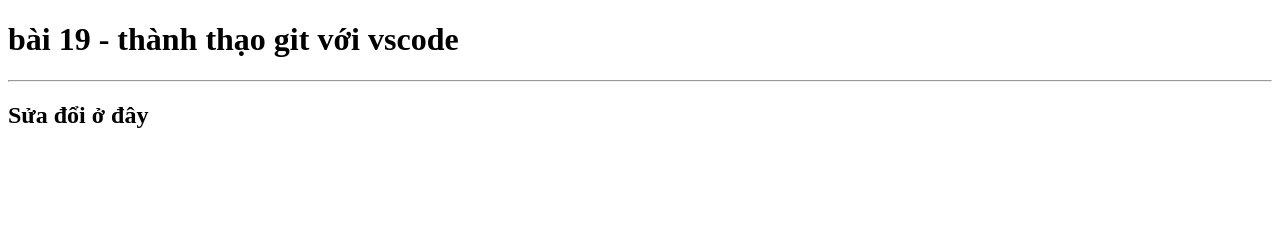
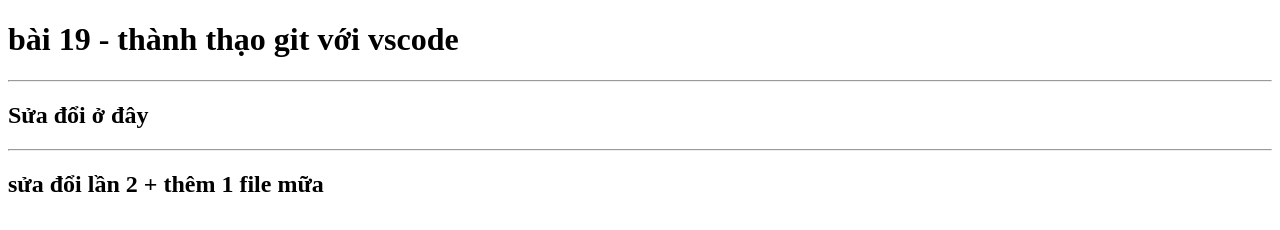
Before and after one commit to lequangtien1009/bai19, a plain HTML site: page index.html in a window 1280 px wide. Drawn offline with Linux system fonts and the light colour scheme.

Commit message:
sua đổi lần 3

```diff
--- a/index.html
+++ b/index.html
@@ -9,5 +9,7 @@
     <h1>bài 19 - thành thạo git với vscode</h1>
     <hr>
     <h2>Sửa đổi ở đây</h2>
+    <hr>
+    <h2>sửa đổi lần 2 + thêm 1 file mữa</h2>
   </body>
 </html>
```
